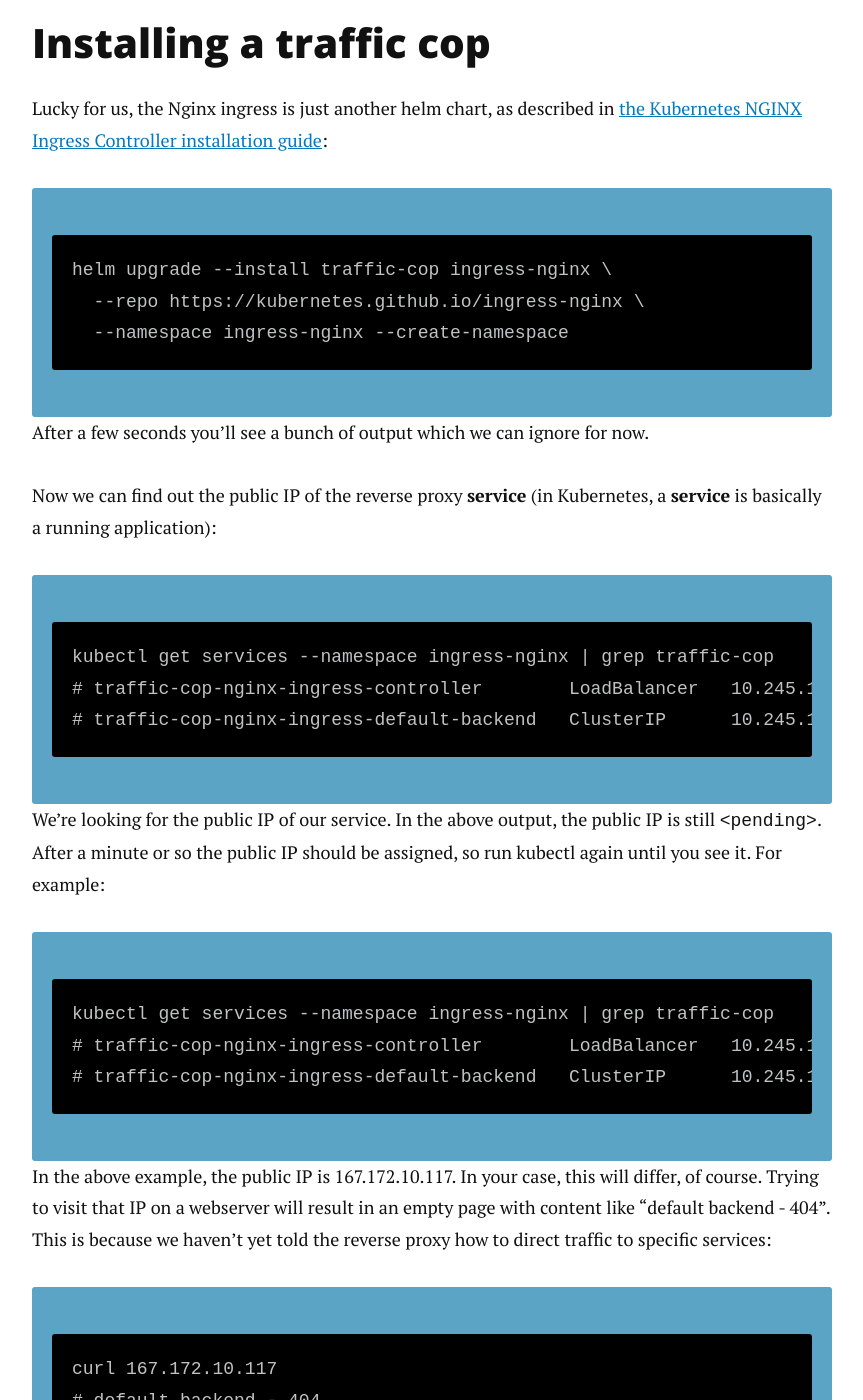
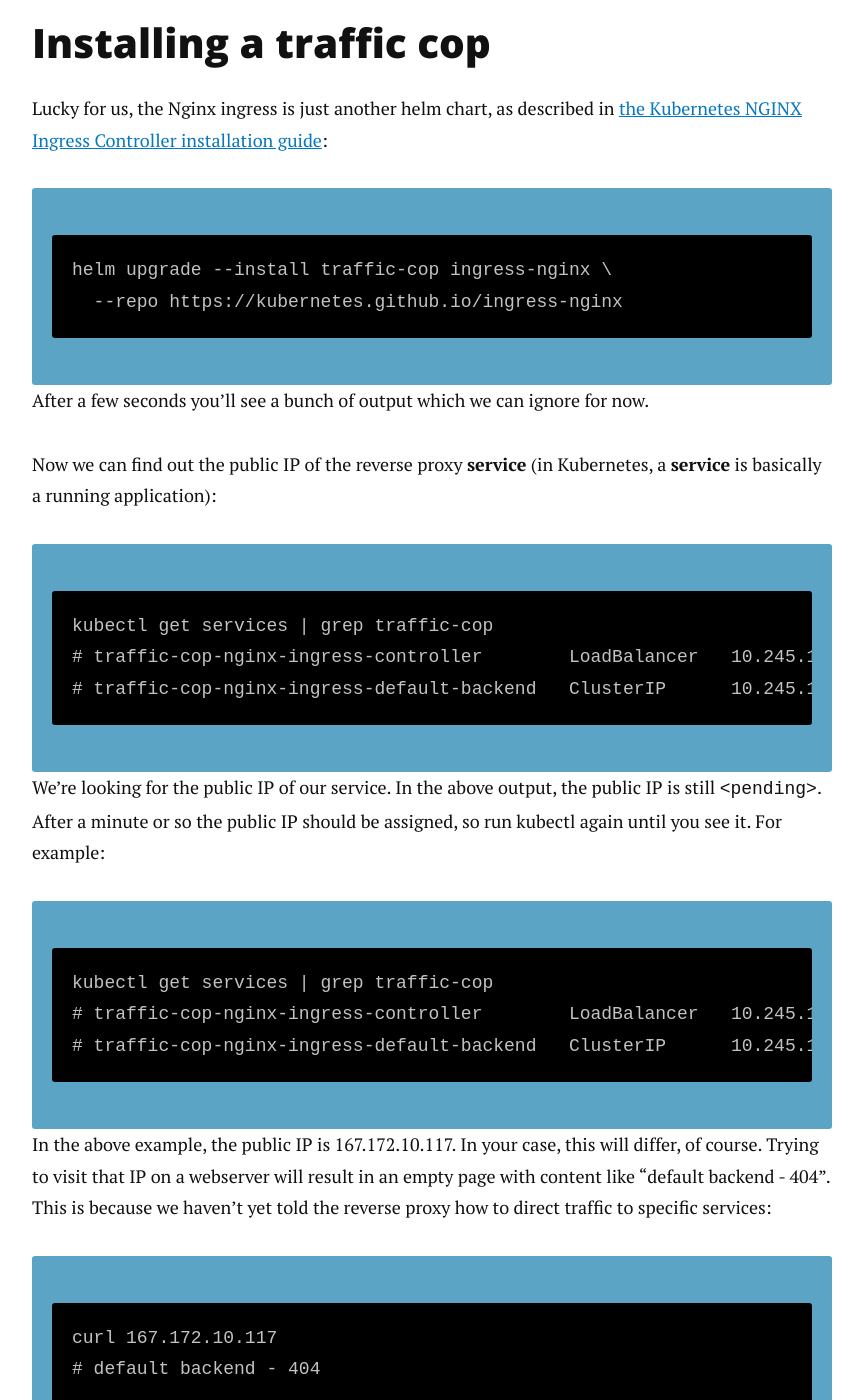
Before and after one commit to alberto56/dcycleblog, a Jekyll site: the page built from kubernetes/09-ingress/index.md, in a window 1280 px wide and 1400 px high, scrolled down 1061 px. Shown: the whole window, without its empty margins (208-1071 px from the left). Built offline with Jekyll 4.4.1, drawn with Linux system fonts in a browser that asks for light colours; nearby versions of some CDN libraries; comment, search, counter and statistics services are not loaded.

Commit message:
Update index.md

```diff
--- a/kubernetes/09-ingress/index.md
+++ b/kubernetes/09-ingress/index.md
@@ -21,20 +21,19 @@
 Lucky for us, the Nginx ingress is just another helm chart, as described in [the Kubernetes NGINX Ingress Controller installation guide](https://kubernetes.github.io/ingress-nginx/deploy/):
 
     helm upgrade --install traffic-cop ingress-nginx \
-      --repo https://kubernetes.github.io/ingress-nginx \
-      --namespace ingress-nginx --create-namespace
+      --repo https://kubernetes.github.io/ingress-nginx
 
 After a few seconds you'll see a bunch of output which we can ignore for now.
 
 Now we can find out the public IP of the reverse proxy **service** (in Kubernetes, a **service** is basically a running application):
 
-    kubectl get services --namespace ingress-nginx | grep traffic-cop
+    kubectl get services | grep traffic-cop
     # traffic-cop-nginx-ingress-controller        LoadBalancer   10.245.137.97    <pending>         80:32524/TCP,443:30090/TCP   55s
     # traffic-cop-nginx-ingress-default-backend   ClusterIP      10.245.189.153   <none>            80/TCP                       55s
 
 We're looking for the public IP of our service. In the above output, the public IP is still `<pending>`. After a minute or so the public IP should be assigned, so run kubectl again until you see it. For example:
 
-    kubectl get services --namespace ingress-nginx | grep traffic-cop
+    kubectl get services | grep traffic-cop
     # traffic-cop-nginx-ingress-controller        LoadBalancer   10.245.137.97    167.172.10.117     80:32524/TCP,443:30090/TCP   1m
     # traffic-cop-nginx-ingress-default-backend   ClusterIP      10.245.189.153   <none>            80/TCP                       1m
 
```
